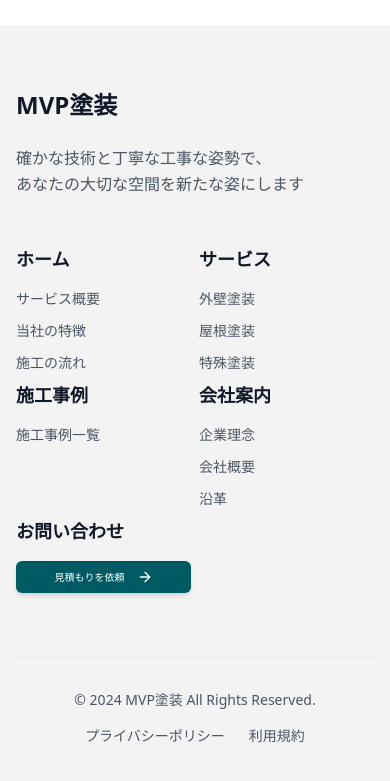
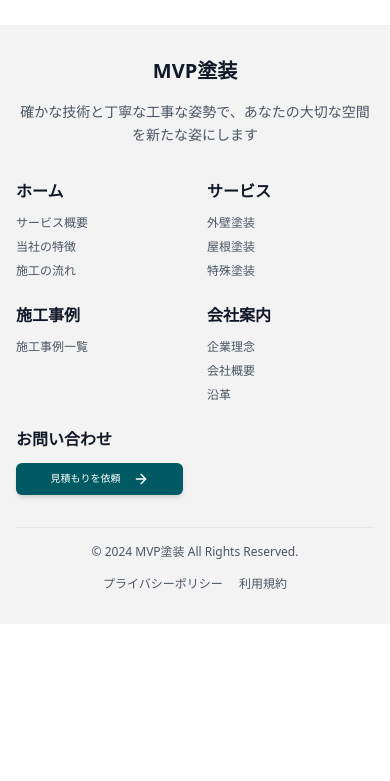
Before and after one commit to TomoyaSekiWk315/NextJsTeamPractice, a Next.js app in the folder nextjs-team-practice/: page / in a window 390 px wide. Shown: the part 7883-8664 px from the top of the page. After the commit the page ends 8507 px from the top, so only its background shows below. Built offline with nearby package versions, Linux system fonts and the light colour scheme.

Commit message:
フッターのレスポンしウブ対応

```diff
--- a/nextjs-team-practice/app/components/shared/footer.tsx
+++ b/nextjs-team-practice/app/components/shared/footer.tsx
@@ -43,39 +43,39 @@ export function Footer() {
   return (
     <footer className="bg-[#F3F3F3]">
       {/* メインフッター */}
-      <div className="container mx-auto px-4 py-16">
-        <div className="grid grid-cols-1 md:grid-cols-6 gap-12">
+      <div className="container mx-auto px-4 py-8 md:py-16">
+        <div className="grid grid-cols-1 gap-8 md:grid-cols-6 md:gap-12">
           {/* 左カラム：会社情報 */}
-          <div className="md:col-span-2 space-y-6">
+          <div className="md:col-span-2 space-y-4 md:space-y-6 text-center md:text-left">
             <Link href="/" className="inline-block group">
-              <h2 className="text-2xl font-bold text-gray-900 group-hover:text-[#005a64] transition-colors">
+              <h2 className="text-xl md:text-2xl font-bold text-gray-900 group-hover:text-[#005a64] transition-colors">
                 MVP塗装
               </h2>
             </Link>
-            <p className="text-base text-gray-600 leading-relaxed">
+            <p className="text-sm md:text-base text-gray-600 leading-relaxed">
               確かな技術と丁寧な工事な姿勢で、
-              <br />
+              <br className="hidden md:block" />
               あなたの大切な空間を新たな姿にします
             </p>
           </div>
 
           {/* 右カラム：ナビゲーション */}
-          <div className="md:col-span-4 grid grid-cols-2 md:grid-cols-5 gap-2  md:gap-4">
+          <div className="md:col-span-4 grid grid-cols-2 gap-6 md:grid-cols-5 md:gap-4">
             {Object.entries(footerLinks).map(([category, { href, links }]) => (
-              <div key={category} className="space-y-4">
+              <div key={category} className="space-y-3 md:space-y-4">
                 <Link
                   href={href}
-                  className="inline-block text-lg font-bold text-gray-900 hover:text-[#005a64] transition-colors"
+                  className="inline-block text-base md:text-lg font-bold text-gray-900 hover:text-[#005a64] transition-colors"
                 >
                   {category}
                 </Link>
                 {links.length > 0 && (
-                  <ul className="space-y-3">
+                  <ul className="space-y-2 md:space-y-3">
                     {links.map((link) => (
                       <li key={link.title}>
                         <Link
                           href={link.href}
-                          className="text-gray-600 hover:text-[#005a64] transition-colors block text-sm"
+                          className="text-xs md:text-sm text-gray-600 hover:text-[#005a64] transition-colors block"
                         >
                           {link.title}
                         </Link>
@@ -86,8 +86,8 @@ export function Footer() {
                 {category === 'お問い合わせ' && (
                   <div className="pt-0">
                     <Link href="/contact">
-                      <Button className="bg-[#005a64] text-white hover:bg-[#005a64]/90 shadow-md hover:shadow-lg transition-all duration-300 w-full h-8 px-2">
-                        <span className="text-[10px]">見積もりを依頼</span>
+                      <Button className="bg-[#005a64] text-white hover:bg-[#005a64]/90 shadow-md hover:shadow-lg transition-all duration-300 w-full h-8 px-2 text-[10px] md:text-xs">
+                        見積もりを依頼
                         <ArrowRight className="h-2.5 w-2.5 ml-1" />
                       </Button>
                     </Link>
@@ -99,12 +99,12 @@ export function Footer() {
         </div>
 
         {/* コピーライト */}
-        <div className="mt-16 pt-8 border-t border-gray-200">
+        <div className="mt-8 md:mt-16 pt-4 md:pt-8 border-t border-gray-200">
           <div className="flex flex-col md:flex-row justify-between items-center gap-4">
-            <p className="text-sm text-gray-600">
+            <p className="text-xs md:text-sm text-gray-600 text-center md:text-left">
               © 2024 MVP塗装 All Rights Reserved.
             </p>
-            <div className="flex gap-6 text-sm">
+            <div className="flex gap-4 md:gap-6 text-xs md:text-sm">
               <Link href="/privacy-policy" className="text-gray-600 hover:text-[#005a64] transition-colors">
                 プライバシーポリシー
               </Link>
```
